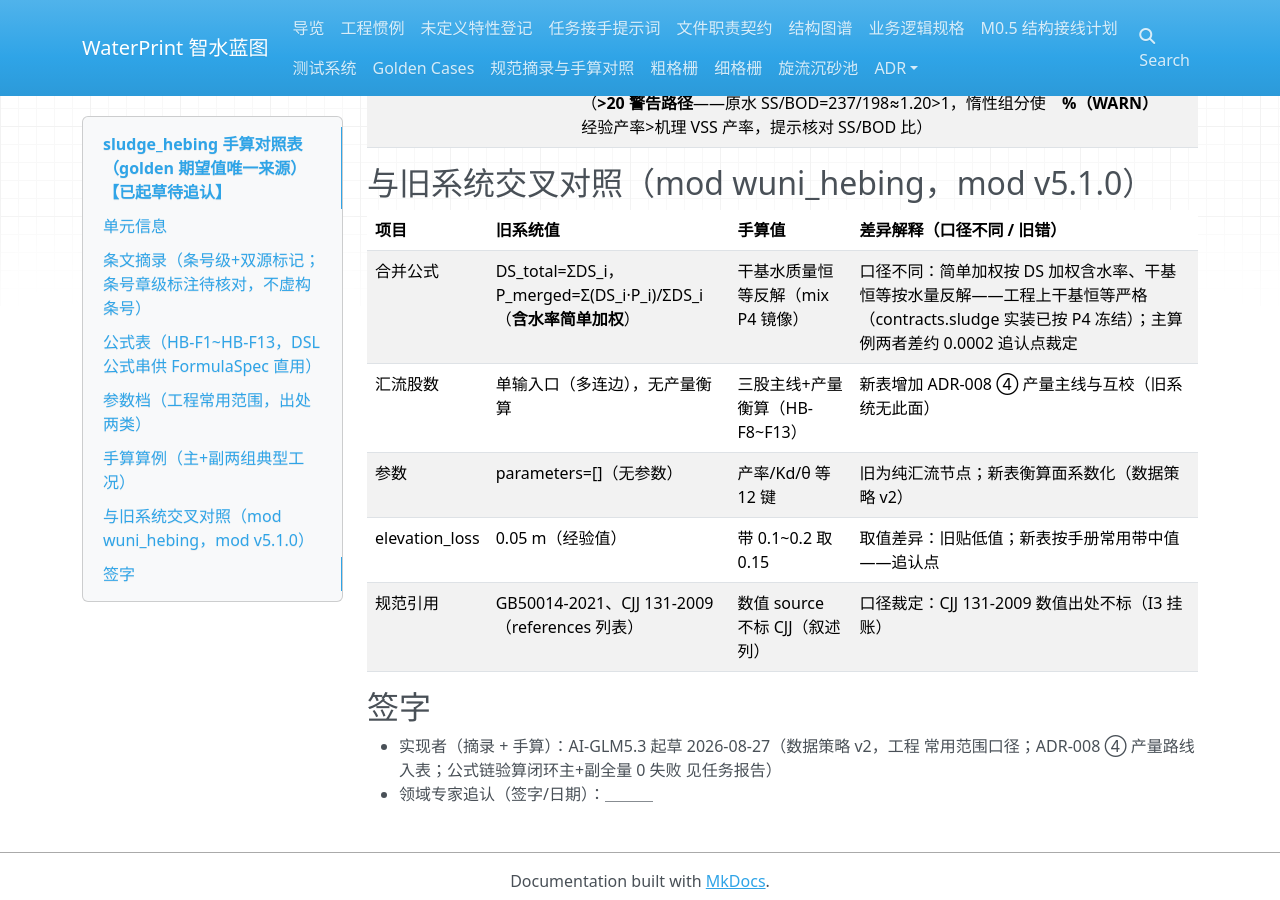
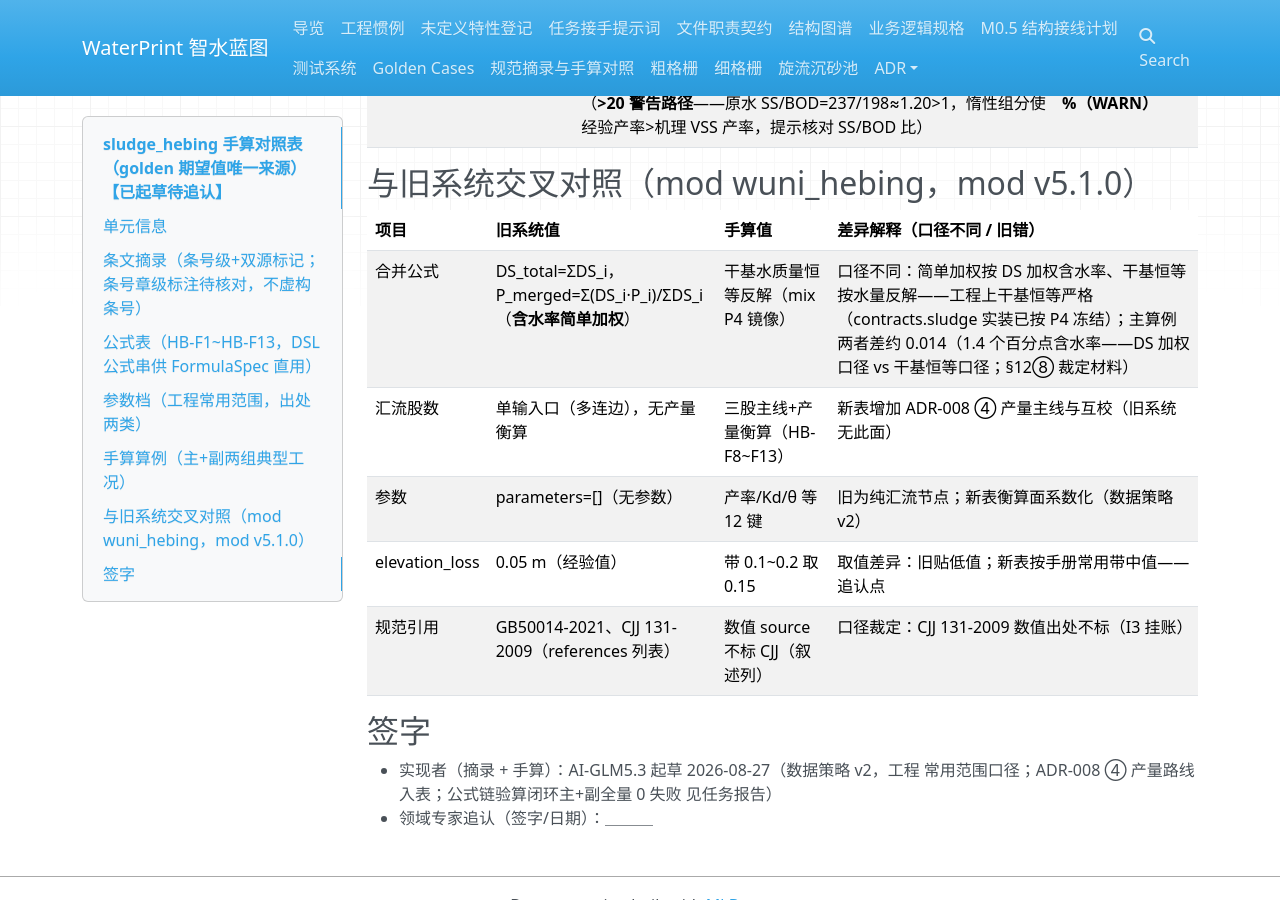
Before and after one commit to yyx20040712/waterprint, an MkDocs documentation site: the page built from docs/norms/sludge_hebing.md, in a window 1280 px wide and 900 px high, scrolled down 5060 px. Built offline with MkDocs 1.6.1, drawn with Linux system fonts in a browser that asks for light colours; nearby versions of some CDN libraries.

Commit message:
M3b1 R1：hebing 交叉对照数量级勘误一行（一审 yI-1）——'主算例两者差约 0.0002'系数量级错误，一审手工复算实证：旧式 DS 加权 P_merged=0.972877 vs 干基恒等 HB-F7=0.9870363，Δ=0.014160（1.4 个百分点含水率，71 倍差），改如实表述'差约 0.014（1.4 个百分点含水率——DS 加权口径 vs 干基恒等口径；§12⑧ 裁定材料）'——只改交叉对照表该行差异解释列叙述，零数值零期望值零公式变更（主+副算例闭环 143 行 0 失败口径不受扰）；同轮 zM-3：pending-domain-expert.md §12 增补条 13（xiaohua 消化时间带下限 15 d vs GB 中温 20~30 档放宽裁量显式清单化——该文件在仓库外不入本 commit）；zM-2（ADR-008 source 先例）总控已备案无需动作

```diff
--- a/docs/norms/sludge_hebing.md
+++ b/docs/norms/sludge_hebing.md
@@ -127,7 +127,7 @@ p_chem=0.98（ds 三股不变）；y_syn=0.6、k_d20=0.05、t_design=20：
 
 | 项目 | 旧系统值 | 手算值 | 差异解释（口径不同 / 旧错） |
 |------|----------|--------|------------------------------|
-| 合并公式 | DS_total=ΣDS_i，P_merged=Σ(DS_i·P_i)/ΣDS_i（**含水率简单加权**） | 干基水质量恒等反解（mix P4 镜像） | 口径不同：简单加权按 DS 加权含水率、干基恒等按水量反解——工程上干基恒等严格（contracts.sludge 实装已按 P4 冻结）；主算例两者差约 0.0002 追认点裁定 |
+| 合并公式 | DS_total=ΣDS_i，P_merged=Σ(DS_i·P_i)/ΣDS_i（**含水率简单加权**） | 干基水质量恒等反解（mix P4 镜像） | 口径不同：简单加权按 DS 加权含水率、干基恒等按水量反解——工程上干基恒等严格（contracts.sludge 实装已按 P4 冻结）；主算例两者差约 0.014（1.4 个百分点含水率——DS 加权口径 vs 干基恒等口径；§12⑧ 裁定材料） |
 | 汇流股数 | 单输入口（多连边），无产量衡算 | 三股主线+产量衡算（HB-F8~F13） | 新表增加 ADR-008 ④ 产量主线与互校（旧系统无此面） |
 | 参数 | parameters=[]（无参数） | 产率/Kd/θ 等 12 键 | 旧为纯汇流节点；新表衡算面系数化（数据策略 v2） |
 | elevation_loss | 0.05 m（经验值） | 带 0.1~0.2 取 0.15 | 取值差异：旧贴低值；新表按手册常用带中值——追认点 |
```
